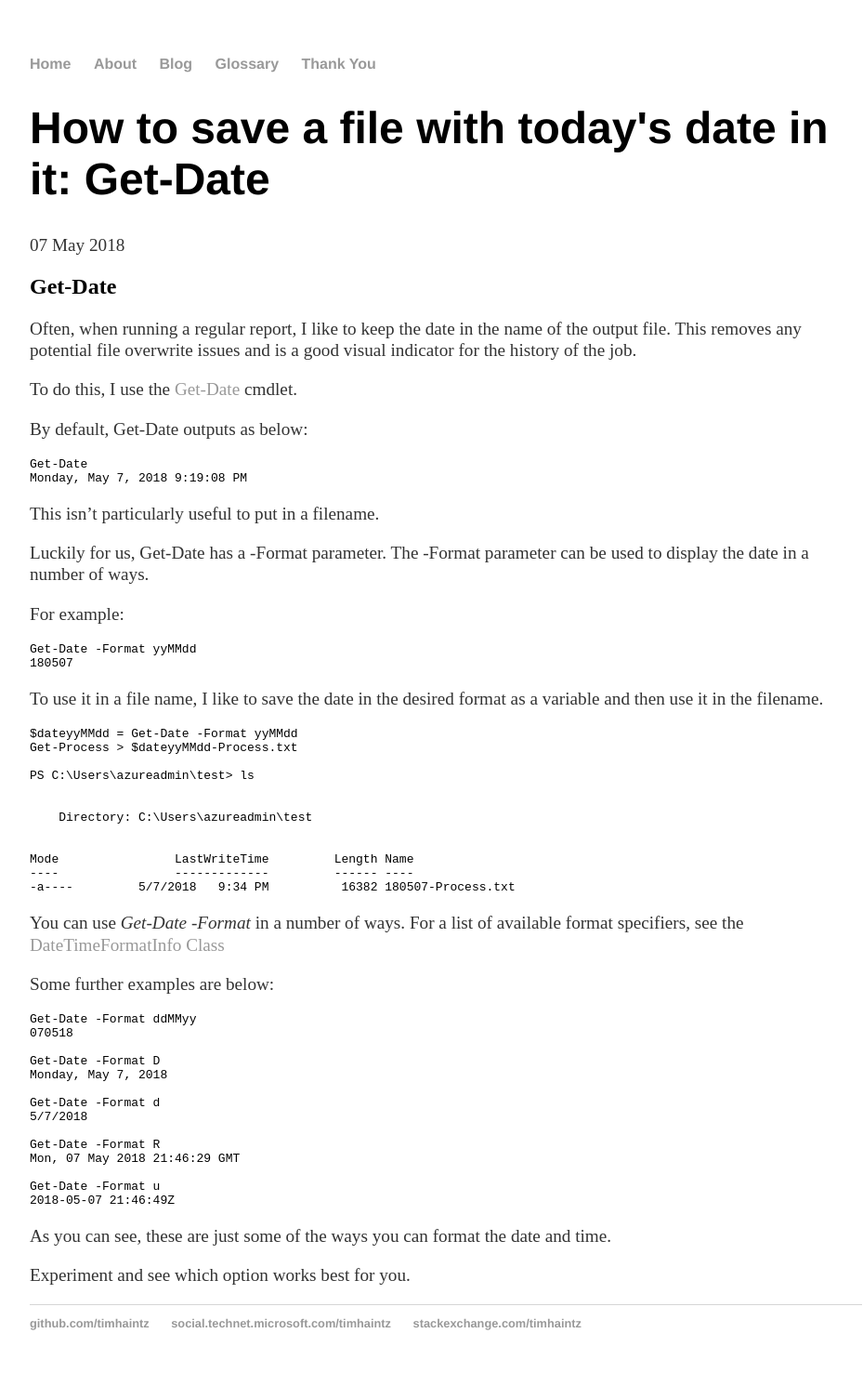
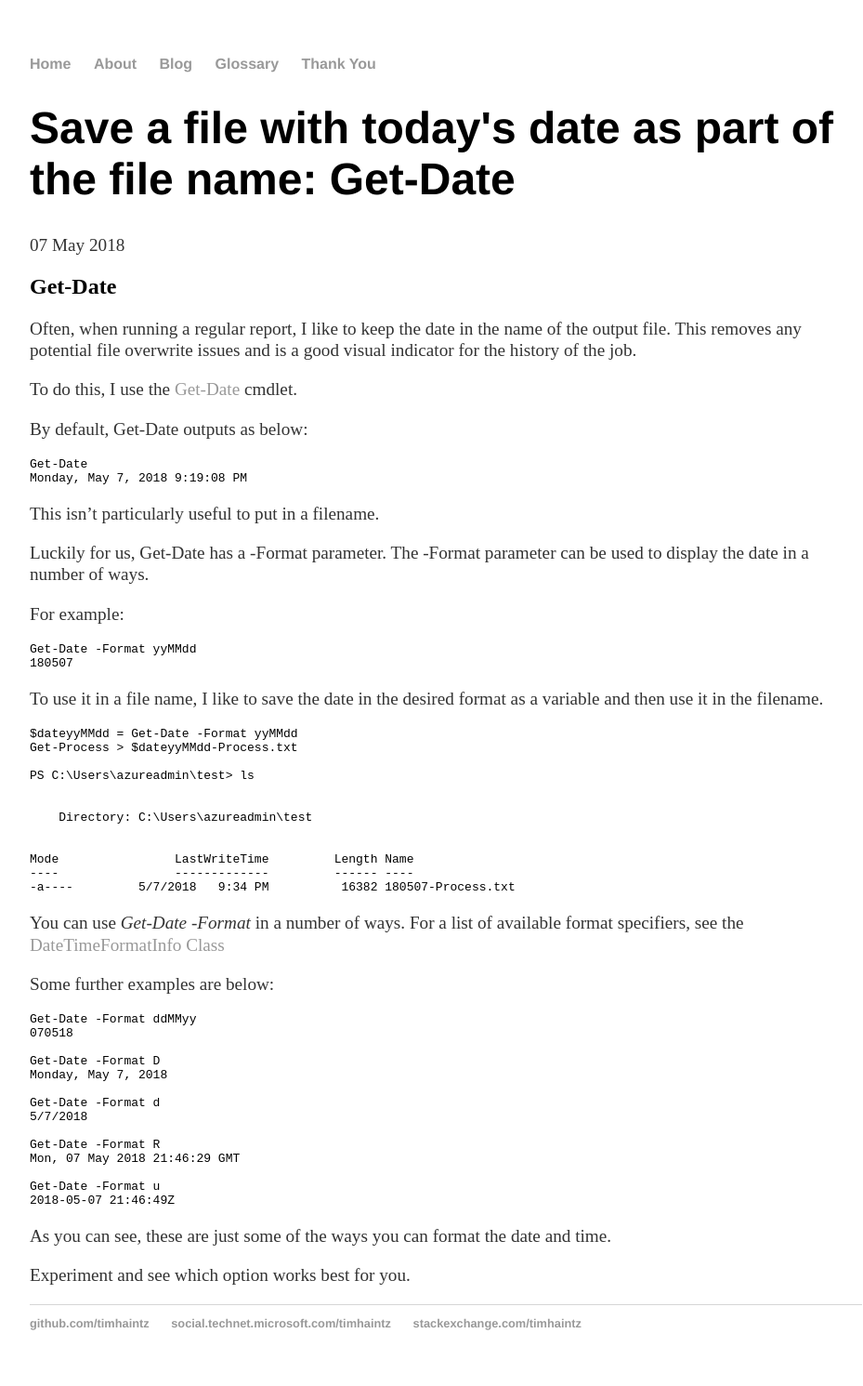
Before and after one commit to timhaintz/timhaintz.github.io, a Jekyll site: the page built from _posts/2018-05-07-Get-Date.md, in a window 1280 px wide. Shown: the whole page at 93% size, without its empty margins (160-1089 px from the left). Built offline with Jekyll 4.4.1, drawn with Linux system fonts in a browser that asks for light colours.

Commit message:
Update 2018-05-07-Get-Date.md

```diff
--- a/_posts/2018-05-07-Get-Date.md
+++ b/_posts/2018-05-07-Get-Date.md
@@ -1,6 +1,6 @@
 ---
 layout: post
-title: "How to save a file with today's date in it: Get-Date"
+title: "Save a file with today's date as part of the file name: Get-Date"
 date: 2018-05-07
 ---
 ## Get-Date
```
